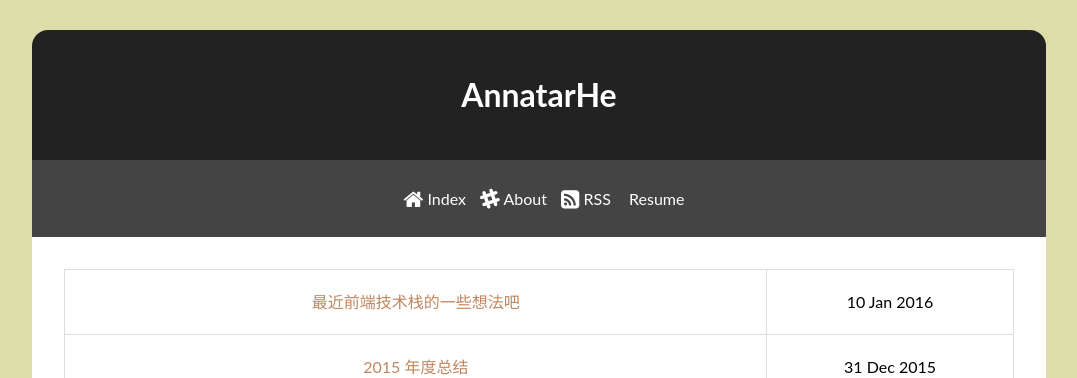
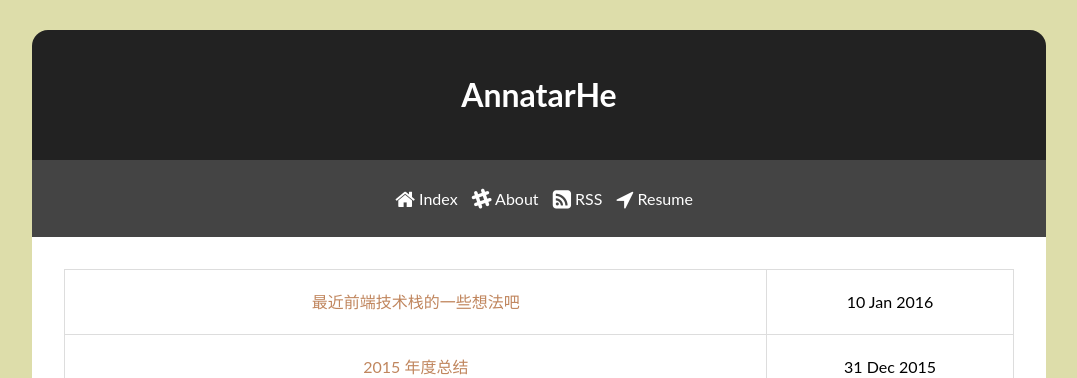
Before and after one commit to AnnatarHe/AnnatarHe.github.io, a Jekyll site: the page built from index.html, in a window 1280 px wide. Shown: the top 378 px of the page, without its empty margins (101-1178 px from the left). Built offline with Jekyll 4.4.1, drawn with Linux system fonts in a browser that asks for light colours; nearby versions of some CDN libraries; some web fonts are replaced; the list of posts is cut into pages by our own code.

Commit message:
update font-awesome to 4.5 and add icon at resume

```diff
--- a/_includes/head.html
+++ b/_includes/head.html
@@ -14,5 +14,5 @@
     <link rel="stylesheet" href="//cdn.jsdelivr.net/font-hack/2.010/css/hack-extended.min.css" />
 	<link rel="stylesheet" href="/css/all.css">
 	<link rel="stylesheet" href="/css/monokai.css">
-  <link href="//cdn.bootcss.com/font-awesome/4.4.0/css/font-awesome.min.css" rel="stylesheet">
+    <link href="//cdn.bootcss.com/font-awesome/4.5.0/css/font-awesome.min.css" rel="stylesheet">
 </head>
--- a/_includes/header.html
+++ b/_includes/header.html
@@ -22,7 +22,7 @@
       </li>
       <li>
         <a href="https://www.iamhele.com" target="_blank">
-          <i class="fa fa-resume fa-lg"></i> Resume
+          <i class="fa fa-location-arrow fa-lg"></i> Resume
         </a>
       </li>
     </ul>
```
